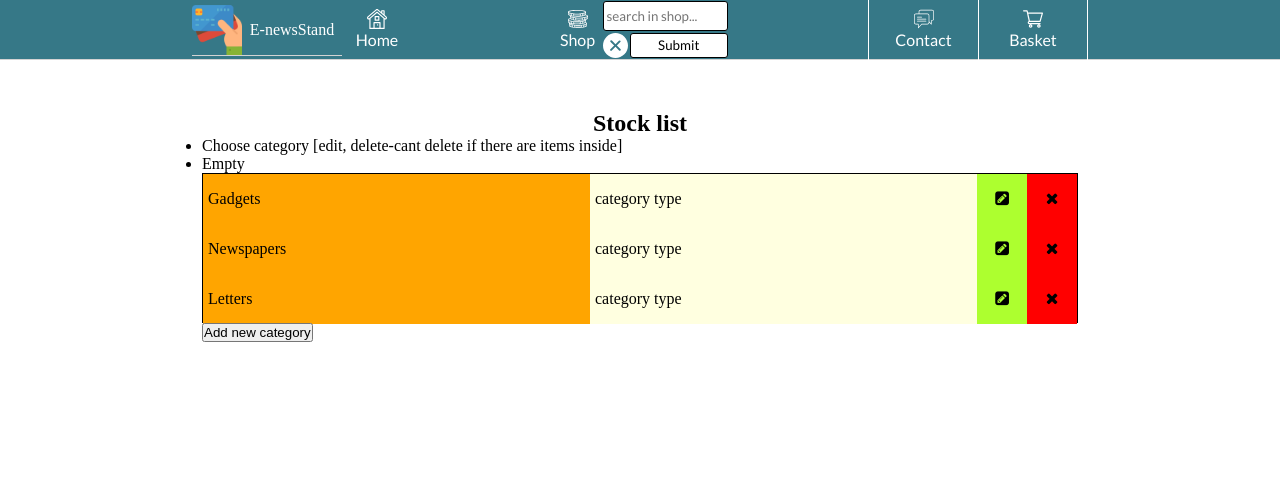
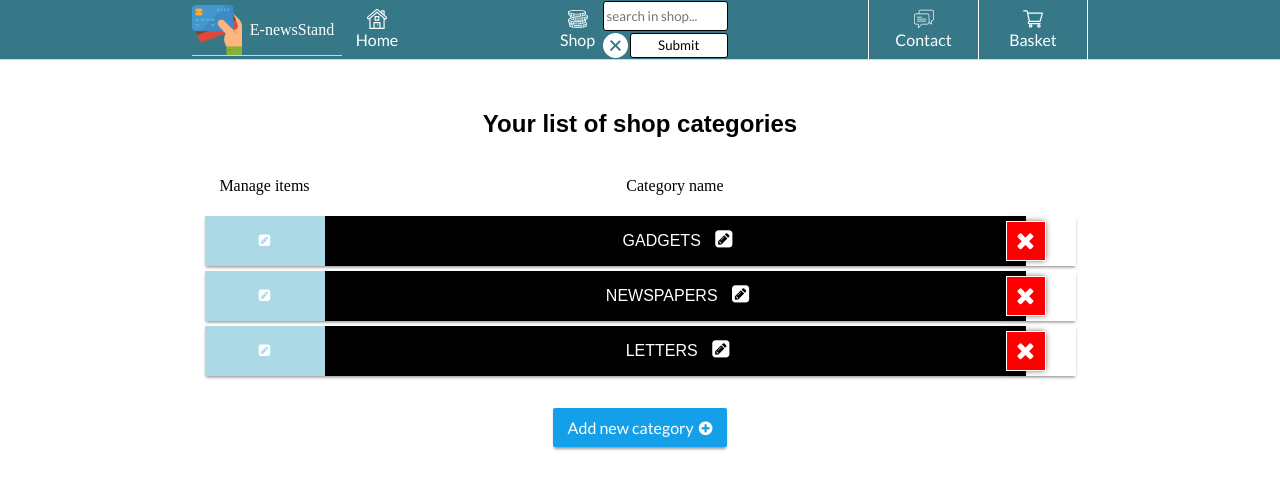
Before and after one commit to klauza/e-newsstand, a React (Create React App) app in the folder client/: page /admin/stock in a window 1280 px wide. Shown: the top 490 px of the page. Built offline with nearby package versions, Linux system fonts and the light colour scheme; a web font is replaced by a local one; what react-pose would draw is missing.

Commit message:
Admin Category Home page refactor

```diff
--- a/client/src/components/layout/ReusableComponents/UIButtons.js
+++ b/client/src/components/layout/ReusableComponents/UIButtons.js
@@ -5,20 +5,24 @@ const UIBtn1 = styled.button`
   display: block;
   border: 0; outline: none; border-radius: 2px;
   padding: 10px 15px;
-  box-shadow: 0 3px 3px -1px rgba(0,0,0,.7);
+  box-shadow: 0 3px 3px -1px rgba(0,0,0,.4);
   font-family: 'Lato', sans-serif;
   font-size: 16px;
   cursor: pointer;
+  position: relative;
+  transition: box-shadow 125ms ease;
 
   /* styles from props */
   color: ${props =>
     props.exit ? "#fff" :
     props.success ? "#fff" :
+    props.blue ? "#fff" :
     props.info ? "#000" : "#000"
   };
   background-color: ${props =>
     props.exit ? "#f12e45" :
     props.success ? "green" :
+    props.blue ? "#14A0E8" :
     props.info ? "#ccd221" : "white"
   };
 
@@ -26,6 +30,21 @@ const UIBtn1 = styled.button`
   i{
     margin-left: 5px;
   }
+
+  /* hover */
+  &:hover{
+    background-color: ${props =>
+      props.exit ? "#ff6363" :
+      props.success ? "green" :
+      props.blue ? "#128bc9" :
+      props.info ? "#dde32b" : "white"
+    };
+  }
+  &:active{
+    transition: box-shadow 125ms ease;
+    box-shadow: 0 3px 12px -1px rgba(0,0,0,.7);
+  }
+
 `;
 
 /* +++++ UIBtn1 +++++ */
--- a/client/src/components/pages/Admin/Stock/CreateNewCategory/CreateCategoryModal.js
+++ b/client/src/components/pages/Admin/Stock/CreateNewCategory/CreateCategoryModal.js
@@ -104,7 +104,7 @@ const Content = styled(ContentPosed)`
   }
 `;
 
-const CreateCategoryModal = ({setCategoryModal}) => {
+const CreateCategoryModal = ({setOpenCatCreator}) => {
 
   const name = React.useRef();
   const type = React.useRef();
@@ -120,7 +120,7 @@ const CreateCategoryModal = ({setCategoryModal}) => {
   const closeModal = () => {
     setIsOpen(false);
     setTimeout(()=>{
-      setCategoryModal(false);
+      setOpenCatCreator(false);
     }, 500)
   }
 
--- a/client/src/components/pages/Admin/Stock/EditCategory/EditCategoryModal.js
+++ b/client/src/components/pages/Admin/Stock/EditCategory/EditCategoryModal.js
@@ -133,7 +133,7 @@ const AddItem = styled.button`
 
 `;
 
-const EditCategoryModal = ({modal, setModalOpen}) => {
+const EditCategoryModal = ({storedCategory, setOpenCatEditor}) => {
 
   const [isOpen, setIsOpen] = React.useState(false);
   const [editModalOpen, setEditModalOpen] = React.useState(false);
@@ -179,7 +179,7 @@ const EditCategoryModal = ({modal, setModalOpen}) => {
   const closeModal = () => {
     setIsOpen(false);
     setTimeout(()=>{
-      setModalOpen(false);
+      setOpenCatEditor(false);
     }, 500)
   }
 
@@ -216,7 +216,7 @@ const EditCategoryModal = ({modal, setModalOpen}) => {
 
       <Content pose={isOpen ? "open" : "closed"}>
 
-        <Header>Category: {modal.name}</Header>
+        <Header>Category: {storedCategory.name}</Header>
         <div className="top-buttons">
           <CloseButton onClick={closeModal}>Cancel<i className="fa fa-times"></i></CloseButton>
           <CloseButton onClick={closeModal}>Apply changes<i className="fa fa-check"></i></CloseButton>
--- a/client/src/components/pages/Admin/Stock/HomeStock.js
+++ b/client/src/components/pages/Admin/Stock/HomeStock.js
@@ -1,107 +1,151 @@
 import React, {useState} from 'react';
 import styled from 'styled-components';
 import { Wrapper } from '../../../layout/ReusableComponents/StyledComponents';
+import { UIBtn } from '../../../layout/ReusableComponents/UIButtons';
 import CreateCategoryModal from './CreateNewCategory/CreateCategoryModal';  // create new category
 import EditCategoryModal from './EditCategory/EditCategoryModal';   // edit category
 
 const Header = styled.h2`
   text-align: center;
+  font-family: sans-serif;
+  margin-bottom: 15px;
 `;
-const StockButton = styled.button`
-  width: auto;
-  margin: 0 auto;
+
+const CategoriesContainer = styled.ul`
+  padding: 2.5px;
+  width: 100%;
+  &>li:nth-child(1){
+    box-shadow: unset;
+  }
 `;
 const Category = styled.li`
+
   height: 50px;
+  line-height: 50px;
   display: grid;
-  grid-template-columns: 1fr 1fr 50px 50px;
-  border: 1px solid black;
-  div{
-    line-height: 50px;
+  grid-template-columns: 120px 1fr 50px;
+  align-items: center;
+  text-align: center;
+  box-shadow: 0 2px 3px -1px rgba(0,0,0,.5);
+  /* border: 1px solid lightgrey; */
+  margin: 5px 0;
+
+  .category-manage-items{
+    border: 0; outline: 0;
+    height: 100%; width: 100%;
+    background: lightblue; color: white;
+    cursor: pointer;
   }
-  .category-name{
+
+  .category-name {
     padding-left: 5px;
-    background: orange;
-    &:hover{
+    color: white;
+    background: black;
+    font-family: sans-serif;
+    text-transform: uppercase;
+    i{
+      color: white;
+      margin-left: 10px;
+      font-size: 1.25em;
       cursor: pointer;
-      background: whitesmoke;
     }
-  }
-  .category-type{
-    padding-left: 5px;
-    background: lightyellow;
-  }
-  .category-edit{
-    background: greenyellow;
-    text-align: center;
   }
   .category-delete{
     background: red;
     text-align: center;
+    margin-left: -20px;
+    width: 40px; height: 40px;
+    font-size: 1.5em;
+    color: white;
+    border: 1px solid white;
+    outline: 0;
+    cursor: pointer;
+    box-shadow: 0 0px 6px -1px rgba(0,0,0,.75);
+    &:hover{
+      box-shadow: 0 0px 10px 0px rgba(0,0,0,.75);
+    }
   }
 `;
 
+
 const HomeStock = () => {
 
-  const [modalOpen, setModalOpen] = useState(false);
-  const [modal, setModal] = useState(null);
-  const [categoryModal, setCategoryModal] = useState(false);
+  const [storedCategory, setStoredCategory] = useState(null);  // store certain category
+  const [openCatEditor, setOpenCatEditor] = useState(false);   // cat EDITOR
+  const [openCatCreator, setOpenCatCreator] = useState(false); // cat CREATOR
 
-
+  // open editor
   const openModal = (category) => {
-
-    setModal(category);
-    setModalOpen(true);
+    setStoredCategory(category);
+    setOpenCatEditor(true);
   }
 
+  // open creator
   const openCategoryCreator = () => {
-    setCategoryModal(true);
+    setOpenCatCreator(true);
   }
 
+  // temp data
   const temporaryArray = [
     {
       name: "Gadgets",
-      type: "category type",
       id: 0
     },
     {
       name: "Newspapers",
-      type: "category type",
       id: 1
     },
     {
       name: "Letters",
-      type: "category type",
       id: 2
     }
   ]
 
+  // edit category name
+  const editCategoryName = (catObj) => {
+    alert(`editing ${catObj.name}`);
+  }
+
+  // delete category
+  const deleteCat = (catObj) => {
+    if (window.confirm(`Are you sure you want to delete "${catObj.name}" category?`)) {
+      // 1. delete from DB
+      // 2. setAlert("Reservation cancelled!", "yellow", 1750);
+      // 3. rerender
+      console.log('deleted');
+    }
+  }
+
   return (
     <Wrapper>
-      <Header>Stock list</Header>
+      <Header>Your list of shop categories</Header>
 
-      <ul>
-        <li>Choose category [edit, delete-cant delete if there are items inside]</li>
-        <li>Empty</li>
+      <CategoriesContainer>
+
+        <Category>
+          <div>Manage items</div>
+          <div>Category name</div>
+          <></>
+        </Category>
 
         {temporaryArray.map( (cat,id) =>
           <Category key={id}>
-            <div className="category-name" onClick={()=>openModal(cat)}>{cat.name}</div>
-            <div className="category-type">{cat.type}</div>
-            <div className="category-edit"><i className="fa fa-pencil-square"></i></div>
-            <div className="category-delete"><i className="fa fa-times"></i></div>
+            <button className="category-manage-items" onClick={()=>openModal(cat)}><i className="fa fa-pencil-square"></i></button>
+            <div className="category-name">{cat.name} <i className="fa fa-pencil-square" onClick={()=>editCategoryName(cat)}></i></div>
+
+            <button className="category-delete" onClick={()=>deleteCat(cat)}><i className="fa fa-times"></i></button>
           </Category>
         )}
 
+      </CategoriesContainer>
 
-      </ul>
       {/* create new category */}
-      { categoryModal && ( <CreateCategoryModal setCategoryModal={setCategoryModal}/>) }
+      { openCatCreator && ( <CreateCategoryModal setOpenCatCreator={setOpenCatCreator}/>) }
 
       {/* edit category */}
-      { modalOpen && (<EditCategoryModal setModalOpen={setModalOpen} modal={modal} />) }
+      { openCatEditor && (<EditCategoryModal setOpenCatEditor={setOpenCatEditor} storedCategory={storedCategory} />) }
 
-      <StockButton onClick={openCategoryCreator} >Add new category</StockButton>
+      <UIBtn blue innerText="Add new category" fontIcon="fa fa-plus-circle" onClick={openCategoryCreator} style={{margin: "25px auto"}} />
     </Wrapper>
   )
 }
```
